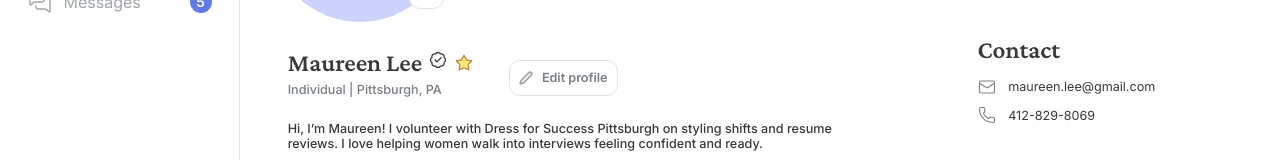
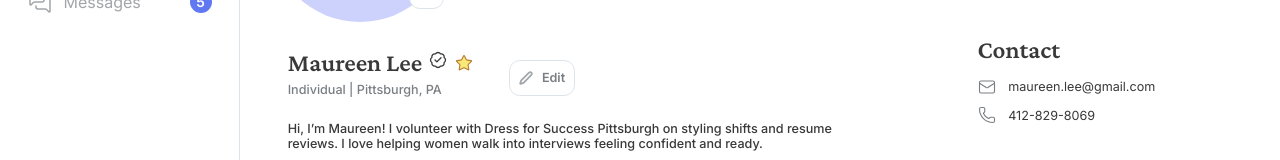
Before and after one commit to joonikli/DFA-DFS, a React (Vite) app: page /profile in a window 1280 px wide. Shown: the part 316-476 px from the top of the page. Built offline with nearby package versions, Linux system fonts and the light colour scheme.

Commit message:
Match volunteer profile edit label to existing admin button

```diff
--- a/src/pages/Profile.jsx
+++ b/src/pages/Profile.jsx
@@ -176,7 +176,7 @@ export default function Profile() {
                 {person.title} <span aria-hidden="true">|</span> {person.city}
               </p>
             </div>
-            <EditButton label="Edit profile" className="profile__edit" onClick={() => setEditing(true)} />
+            <EditButton aria-label="Edit profile" className="profile__edit" onClick={() => setEditing(true)} />
           </div>
           <p className="text-label-2 profile__bio">{person.bio}</p>
 
```
